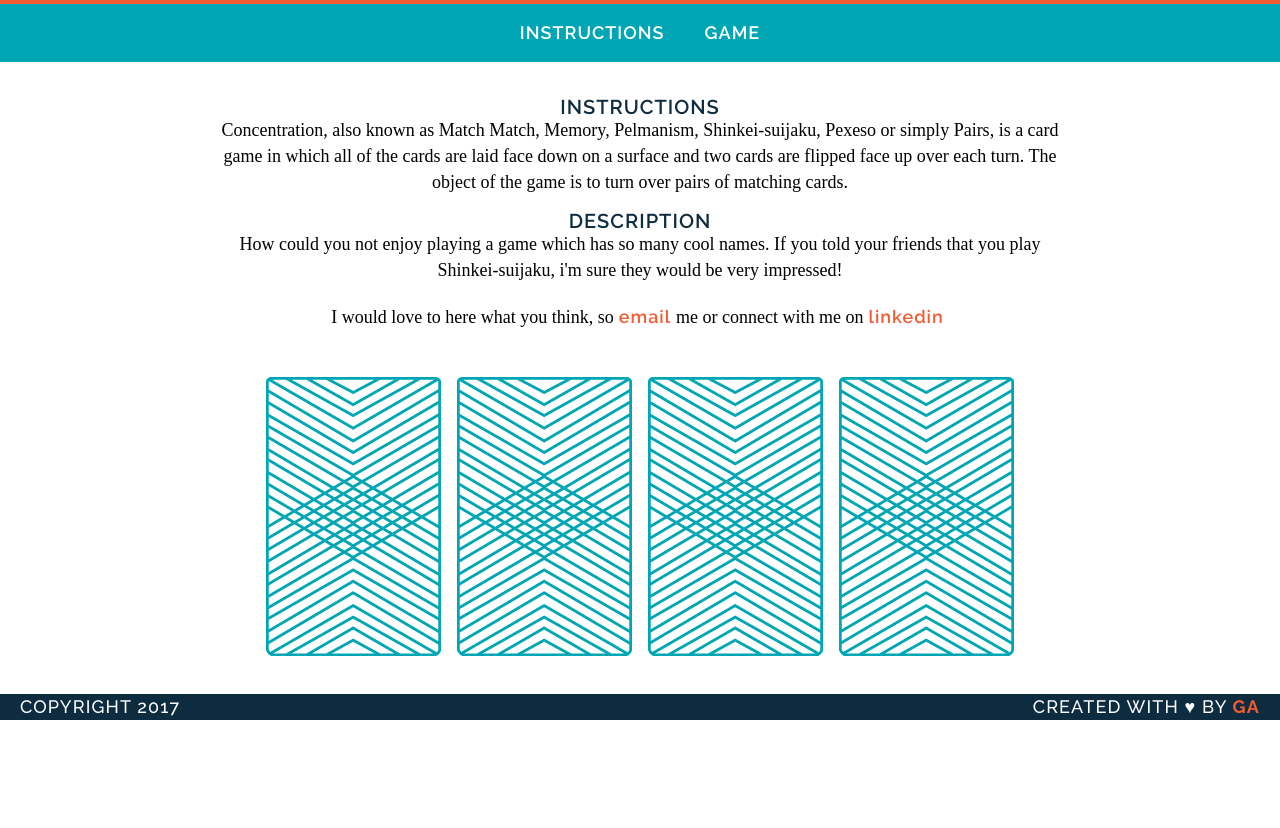
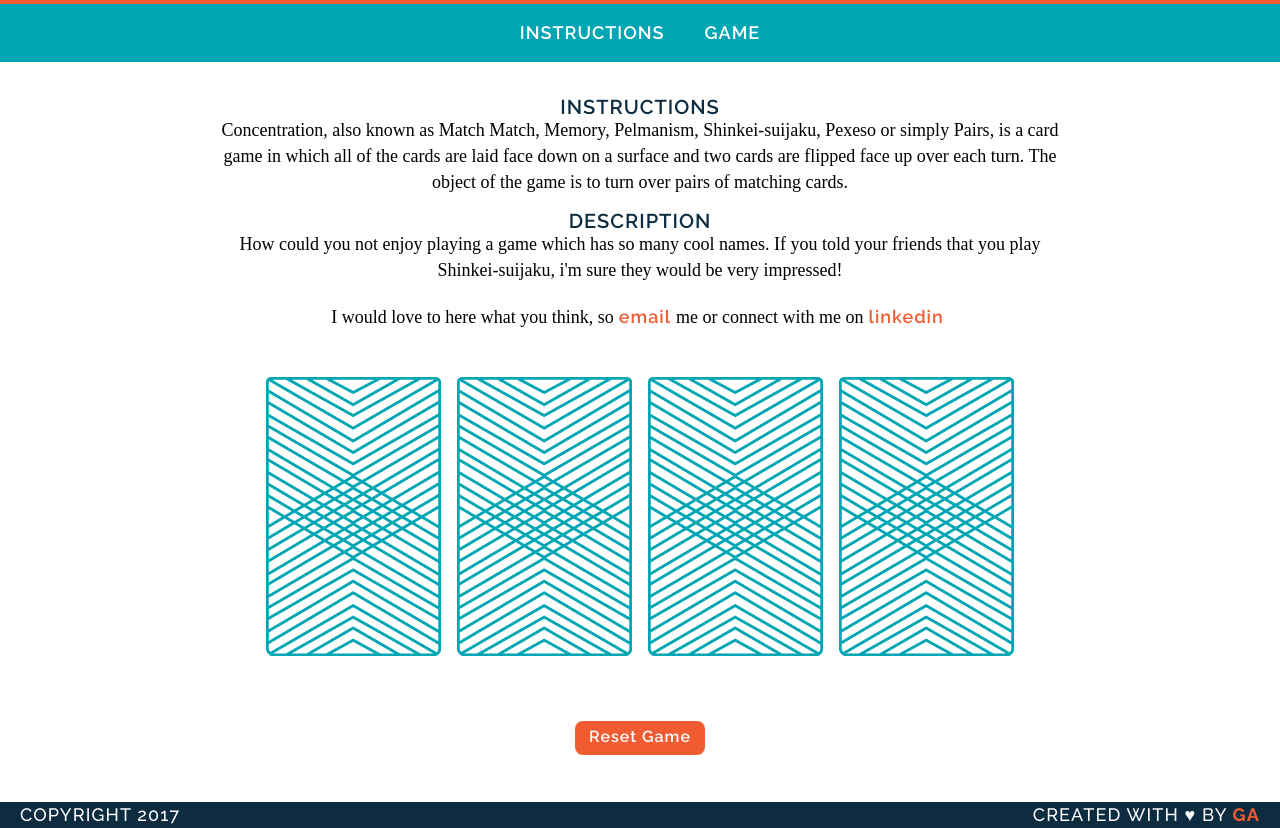
Before and after one commit to roscolil/wdi-fundamentals-memorygame, a plain HTML site: page index.html in a window 1280 px wide. Shown: the part 101-929 px from the top of the page. Before the commit the page ends 821 px from the top, so only its background shows below. Drawn offline with Linux system fonts and the light colour scheme; a web font is replaced by a local one.

Commit message:
added reset button

```diff
--- a/css/style.css
+++ b/css/style.css
@@ -112,3 +112,34 @@ br {
 	height: 0;
 	visibility: hidden;
 }
+
+#button {
+  padding-top: 50px;
+  text-align: center;
+}
+
+/* start da css for da buttons */
+.btn {
+  border-radius: 8px;
+  padding: 8px 14px;
+  font-size: 16px;
+  text-decoration: none;
+  margin: 12px;
+  color: #fff;
+  position: relative;
+  display: inline-block;
+}
+
+.btn:active {
+  transform: translate(0px, 5px);
+  -webkit-transform: translate(0px, 5px);
+  box-shadow: 0px 1px 0px 0px;
+}
+
+.orange {
+  background-color: #F15B31;
+}
+
+.orange:hover {
+  background-color: #00A6B3;
+}
--- a/index.html
+++ b/index.html
@@ -6,7 +6,6 @@
     <link rel="stylesheet" type="text/css" href="./css/reset.css">
     <link rel="stylesheet" type="text/css" href="./css/style.css">
     <link href="https://fonts.googleapis.com/css?family=Droid+Serif|Raleway:400,500,600,700" rel="stylesheet">
-
 </head>
 
 <body>
@@ -31,6 +30,12 @@
             I would love to here what you think, so<a href="mailto:ross.lillis@gmail.com">email</a>me or connect with me on<a href="http://www.linkedin.com/in/ross-lillis">linkedin</a>
         </p>
         <div id="game-board" class="board clearfix"></div>
+        <div id="button">
+            <a href="index.html" class="btn orange">Reset Game</a>
+        </div>
+        <!--<div>
+            <button type="Reset" value="Reset">Reset Game</button>
+        </div>-->
     </main>
     <footer class="clearfix">
         <p class="copyright">
```
Also changed, not shown: js/main.js (+9 -2 lines). Lines whose indentation alone changed are shown as unchanged.
